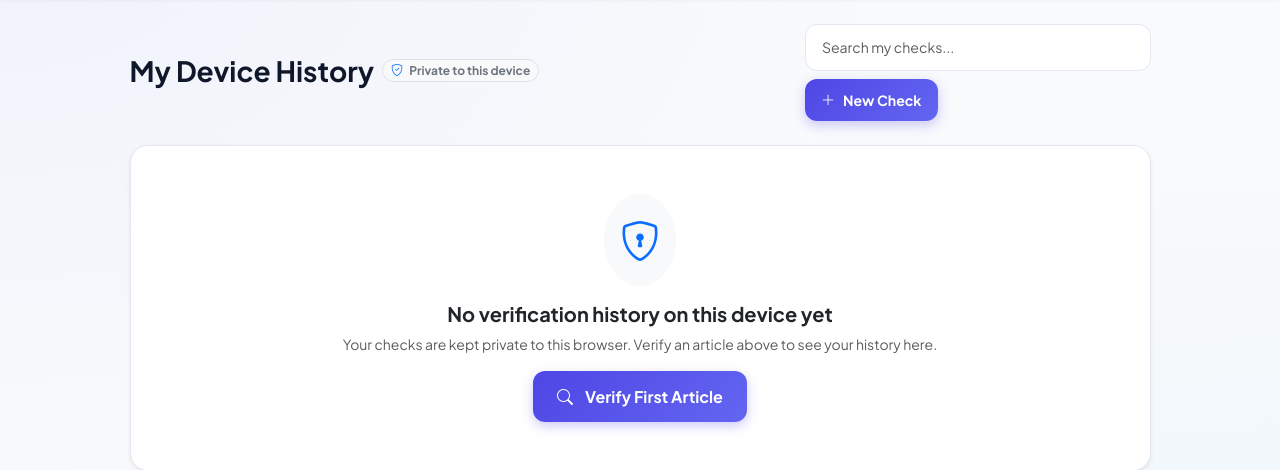
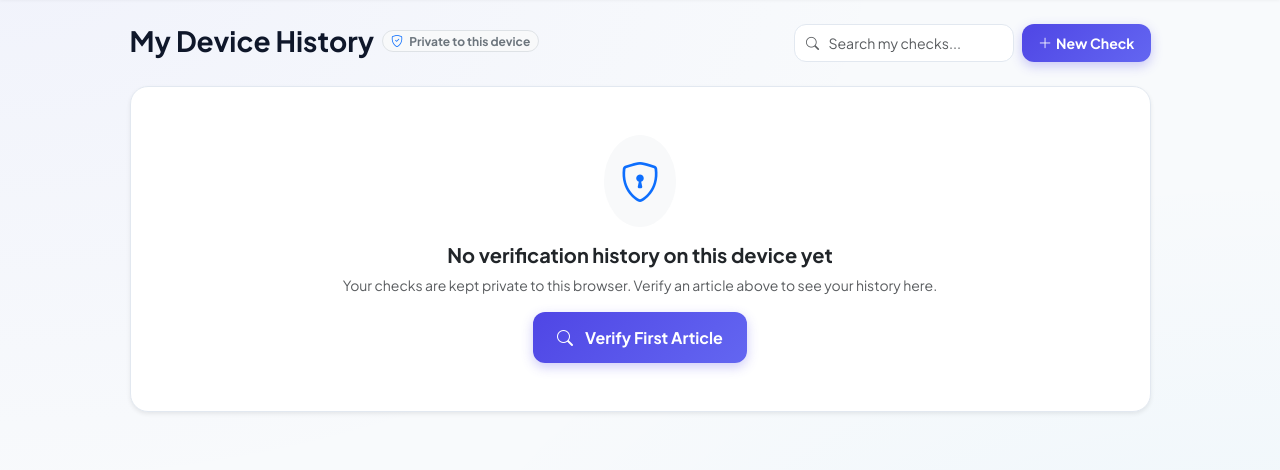
Before and after one commit to devops941/fake-news, a Flask app: template templates/history.html in a window 1280 px wide. Shown: the part 66-536 px from the top of the page. Run offline with Flask 3, Linux system fonts and the light colour scheme; the template is opened without the code that fills it, so the values that code supplies are empty.

Commit message:
Align history search and new check button horizontally with flex-nowrap

```diff
--- a/app.py
+++ b/app.py
@@ -111,6 +111,33 @@ def get_db():
                 g.db.row_factory = sqlite3.Row
                 init_db(g.db)
     return g.db
+
+
+@app.teardown_appcontext
+def close_db(exception=None):
+    db = g.pop("db", None)
+    if db is not None:
+        db.close()
+
+
+@app.before_request
+def load_device_id():
+    """Retrieve existing device_id from persistent cookie, or generate a unique ID for this device."""
+    g.device_id = request.cookies.get("device_id") or uuid.uuid4().hex
+
+
+@app.after_request
+def save_device_cookie(response):
+    """Ensure every device receives a persistent 2-year device cookie for private history tracking."""
+    if not request.cookies.get("device_id") and hasattr(g, "device_id"):
+        response.set_cookie(
+            "device_id",
+            g.device_id,
+            max_age=60 * 60 * 24 * 730,  # 2 years
+            httponly=True,
+            samesite="Lax",
+        )
+    return response
 
 
 def load_model():
--- a/templates/history.html
+++ b/templates/history.html
@@ -15,21 +15,26 @@
           </span>
         </div>
       </div>
-      <div class="d-flex align-items-center gap-2 flex-wrap">
-        <input type="text" id="tableSearch" class="form-control input-custom" placeholder="Search my checks..."
-          style="min-width: 100px; font-size: 0.88rem;" onkeyup="filterHistoryTable()">
+      <!-- Actions: Search + Clear + New Check aligned horizontally in a flex row -->
+      <div class="d-flex align-items-center gap-2 flex-nowrap">
+        <div class="position-relative" style="width: 220px; flex-shrink: 0;">
+          <input type="text" id="tableSearch" class="form-control input-custom" placeholder="Search my checks..."
+            style="width: 100%; height: 38px; font-size: 0.88rem; padding-left: 2.1rem; padding-right: 0.75rem;" onkeyup="filterHistoryTable()">
+          <i class="bi bi-search text-muted position-absolute"
+            style="left: 0.75rem; top: 50%; transform: translateY(-50%); font-size: 0.82rem; pointer-events: none;"></i>
+        </div>
         {% if checks %}
         <form method="post" action="{{ url_for('clear_history') }}"
-          onsubmit="return confirm('Clear your private check history on this device?');" class="d-inline m-0">
-          <button type="submit" class="btn btn-outline-danger btn-sm rounded-3 px-3 py-2 text-nowrap"
-            style="font-size: 0.85rem;" title="Clear history for this device only">
-            <i class="bi bi-trash3 me-1"></i> Clear
+          onsubmit="return confirm('Clear your private check history on this device?');" class="d-inline m-0 flex-shrink-0">
+          <button type="submit" class="btn btn-outline-danger btn-sm rounded-3 px-3 text-nowrap d-inline-flex align-items-center gap-1"
+            style="height: 38px; font-size: 0.85rem;" title="Clear history for this device only">
+            <i class="bi bi-trash3"></i> Clear
           </button>
         </form>
         {% endif %}
-        <a href="{{ url_for('index') }}" class="btn btn-verify px-3 text-nowrap"
-          style="padding: 0.65rem 1rem; font-size: 0.88rem;">
-          <i class="bi bi-plus-lg"></i> New Check
+        <a href="{{ url_for('index') }}" class="btn btn-verify px-3 text-nowrap flex-shrink-0 d-inline-flex align-items-center gap-1"
+          style="height: 38px; padding: 0 1rem; font-size: 0.88rem;">
+          <i class="bi bi-plus-lg"></i> <span>New Check</span>
         </a>
       </div>
     </div>
```
